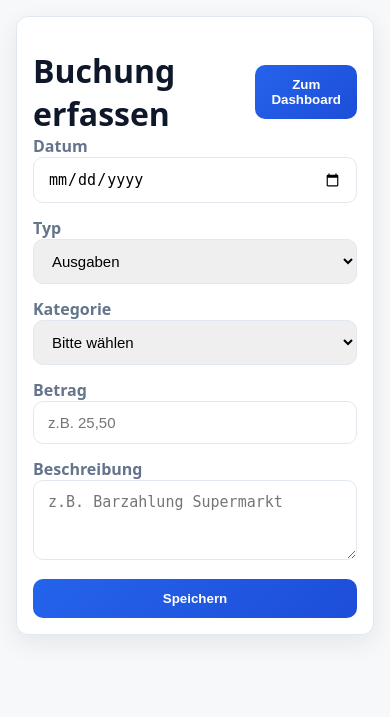
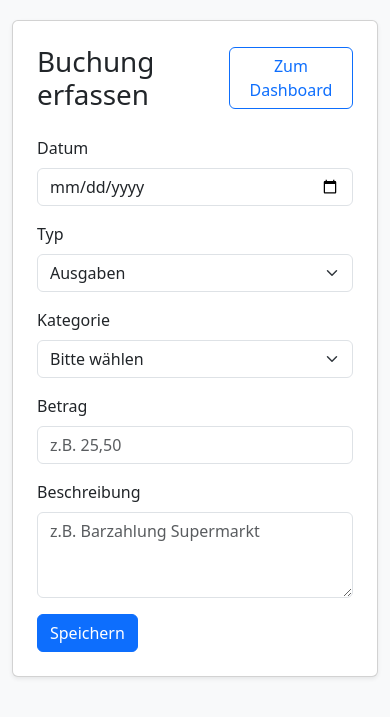
Before and after one commit to Sleepwalker86/Haushaltsbuch, a Flask app: page / in a window 390 px wide. Shown: the top 717 px of the page. Run offline with Flask 3, Linux system fonts and the light colour scheme; data that the repository does not hold is empty.

Commit message:
Refactor templates to use Bootstrap for improved styling and layout consistency. Updated base, dashboard, edit_buchung, and form templates to utilize Bootstrap classes and components, enhancing responsiveness and user experience.

```diff
--- a/templates/base.html
+++ b/templates/base.html
@@ -4,85 +4,25 @@
   <meta charset="utf-8">
   <meta name="viewport" content="width=device-width, initial-scale=1">
   <title>{{ title or "Buchung erfassen" }}</title>
+  <link href="https://cdn.jsdelivr.net/npm/bootstrap@5.3.2/dist/css/bootstrap.min.css" rel="stylesheet">
   <style>
-    :root {
-      --bg: #f7f8fa;
-      --card: #ffffff;
-      --primary: #2563eb;
-      --primary-dark: #1d4ed8;
-      --text: #0f172a;
-      --muted: #64748b;
-      --border: #e2e8f0;
-      --success: #16a34a;
-      --error: #dc2626;
+    body {
+      background-color: #f8f9fa;
+      padding: 20px 0;
     }
-    * { box-sizing: border-box; }
-    body {
-      margin: 0;
-      font-family: system-ui, -apple-system, "Segoe UI", sans-serif;
-      background: var(--bg);
-      color: var(--text);
-      padding: 16px;
-    }
-    .page {
+    .main-container {
       max-width: 1040px;
-      margin: 0 auto;
-    }
-    .card {
-      background: var(--card);
-      border: 1px solid var(--border);
-      border-radius: 12px;
-      padding: 20px;
-      box-shadow: 0 8px 24px rgba(15, 23, 42, 0.08);
-    }
-    h1 { margin: 0 0 16px; }
-    form { display: grid; gap: 14px; }
-    label { font-weight: 600; color: var(--muted); }
-    input, select, textarea {
-      width: 100%;
-      padding: 12px 14px;
-      border: 1px solid var(--border);
-      border-radius: 10px;
-      font-size: 15px;
-      transition: border-color 0.2s, box-shadow 0.2s;
-    }
-    input:focus, select:focus, textarea:focus {
-      outline: none;
-      border-color: var(--primary);
-      box-shadow: 0 0 0 3px rgba(37, 99, 235, 0.15);
-    }
-    button {
-      padding: 12px 16px;
-      border: none;
-      border-radius: 10px;
-      background: linear-gradient(135deg, var(--primary), var(--primary-dark));
-      color: white;
-      font-weight: 600;
-      cursor: pointer;
-      transition: transform 0.1s ease, box-shadow 0.2s ease;
-    }
-    button:active { transform: translateY(1px); }
-    .muted { color: var(--muted); font-size: 14px; }
-    .messages { display: grid; gap: 8px; margin-bottom: 12px; }
-    .msg {
-      padding: 10px 12px;
-      border-radius: 10px;
-      border: 1px solid var(--border);
-      background: #f8fafc;
-    }
-    .msg.success { border-color: rgba(22,163,74,0.2); background: rgba(22,163,74,0.08); color: var(--success); }
-    .msg.error { border-color: rgba(220,38,38,0.2); background: rgba(220,38,38,0.08); color: var(--error); }
-    @media (max-width: 600px) {
-      .card { padding: 16px; }
-      button { width: 100%; }
     }
   </style>
 </head>
 <body>
-  <div class="page">
-    <div class="card">
-      {% block content %}{% endblock %}
+  <div class="container main-container">
+    <div class="card shadow-sm">
+      <div class="card-body p-4">
+        {% block content %}{% endblock %}
+      </div>
     </div>
   </div>
+  <script src="https://cdn.jsdelivr.net/npm/bootstrap@5.3.2/dist/js/bootstrap.bundle.min.js"></script>
 </body>
 </html>
--- a/templates/form.html
+++ b/templates/form.html
@@ -1,38 +1,39 @@
 {% extends "base.html" %}
 {% block content %}
-<div style="margin-top:16px; display:flex; align-items:center; gap:16px; justify-content:space-between;">
-  <h1 style="margin:0;">Buchung erfassen</h1>
-  <a href="{{ url_for('dashboard') }}">
-    <button type="button">Zum Dashboard</button>
-  </a>
+<div class="d-flex justify-content-between align-items-center mb-4">
+  <h1 class="mb-0">Buchung erfassen</h1>
+  <a href="{{ url_for('dashboard') }}" class="btn btn-outline-primary">Zum Dashboard</a>
 </div>
 
 {% if get_flashed_messages() %}
-  <div class="messages">
+  <div class="mb-3">
     {% for msg in get_flashed_messages(with_categories=true) %}
       {% set cat, text = msg %}
-      <div class="msg {{ cat }}">{{ text }}</div>
+      <div class="alert alert-{{ 'success' if cat == 'success' else 'danger' }} alert-dismissible fade show" role="alert">
+        {{ text }}
+        <button type="button" class="btn-close" data-bs-dismiss="alert" aria-label="Close"></button>
+      </div>
     {% endfor %}
   </div>
 {% endif %}
 
 <form method="post">
-  <div>
-    <label for="datum">Datum</label>
-    <input type="date" id="datum" name="datum" required>
+  <div class="mb-3">
+    <label for="datum" class="form-label">Datum</label>
+    <input type="date" class="form-control" id="datum" name="datum" required>
   </div>
 
-  <div>
-    <label for="typ">Typ</label>
-    <select id="typ" name="typ" required>
+  <div class="mb-3">
+    <label for="typ" class="form-label">Typ</label>
+    <select class="form-select" id="typ" name="typ" required>
       <option value="Ausgaben" selected>Ausgaben</option>
       <option value="Einnahmen">Einnahmen</option>
     </select>
   </div>
 
-  <div>
-    <label for="kategorie">Kategorie</label>
-    <select id="kategorie" name="kategorie" required>
+  <div class="mb-3">
+    <label for="kategorie" class="form-label">Kategorie</label>
+    <select class="form-select" id="kategorie" name="kategorie" required>
       <option value="">Bitte wählen</option>
       {% for k in kategorien %}
         <option value="{{ k }}">{{ k }}</option>
@@ -40,17 +41,16 @@
     </select>
   </div>
 
-  <div>
-    <label for="betrag">Betrag</label>
-    <input type="text" id="betrag" name="betrag" inputmode="decimal" placeholder="z.B. 25,50" required>
+  <div class="mb-3">
+    <label for="betrag" class="form-label">Betrag</label>
+    <input type="text" class="form-control" id="betrag" name="betrag" inputmode="decimal" placeholder="z.B. 25,50" required>
   </div>
 
-  <div>
-    <label for="beschreibung">Beschreibung</label>
-    <textarea id="beschreibung" name="beschreibung" rows="3" placeholder="z.B. Barzahlung Supermarkt" required></textarea>
+  <div class="mb-3">
+    <label for="beschreibung" class="form-label">Beschreibung</label>
+    <textarea class="form-control" id="beschreibung" name="beschreibung" rows="3" placeholder="z.B. Barzahlung Supermarkt" required></textarea>
   </div>
 
-  <button type="submit">Speichern</button>
+  <button type="submit" class="btn btn-primary">Speichern</button>
 </form>
-
 {% endblock %}
```
Also changed, not shown: templates/dashboard.html (+112 -63 lines), templates/edit_buchung.html (+27 -26 lines).
